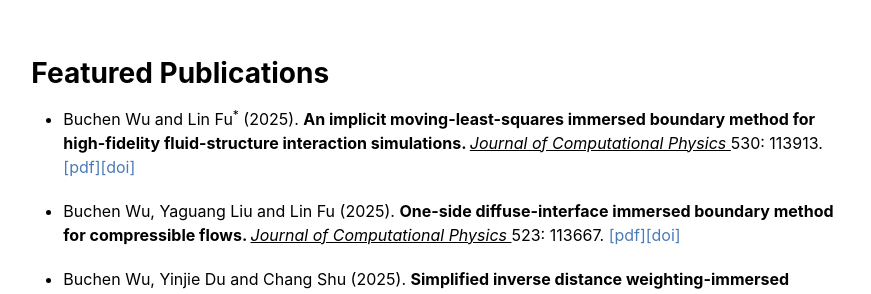
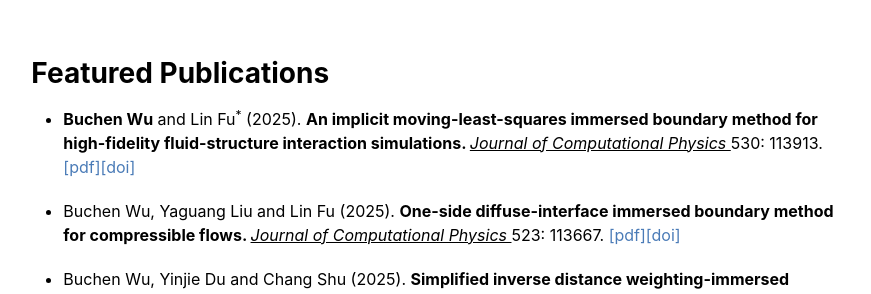
Before and after one commit to buchenwu/buchenwu.github.io, a Jekyll site: the page built from index.md, in a window 1280 px wide. Shown: the part 351-645 px from the top of the page, without its empty margins (198-1069 px from the left). Built offline with Jekyll 4.4.1, drawn with Linux system fonts in a browser that asks for light colours.

```diff
--- a/_data/publications.yml
+++ b/_data/publications.yml
@@ -1,6 +1,6 @@
 featured:
 - {title: 'An implicit moving-least-squares immersed boundary method for high-fidelity fluid-structure interaction simulations.',
-   author: 'Buchen Wu and Lin Fu<sup>*</sup>',
+   author: '<b>Buchen Wu</b> and Lin Fu<sup>*</sup>',
    journal: 'Journal of Computational Physics',
    volume: '530: 113913',
    year: '2025',
```
